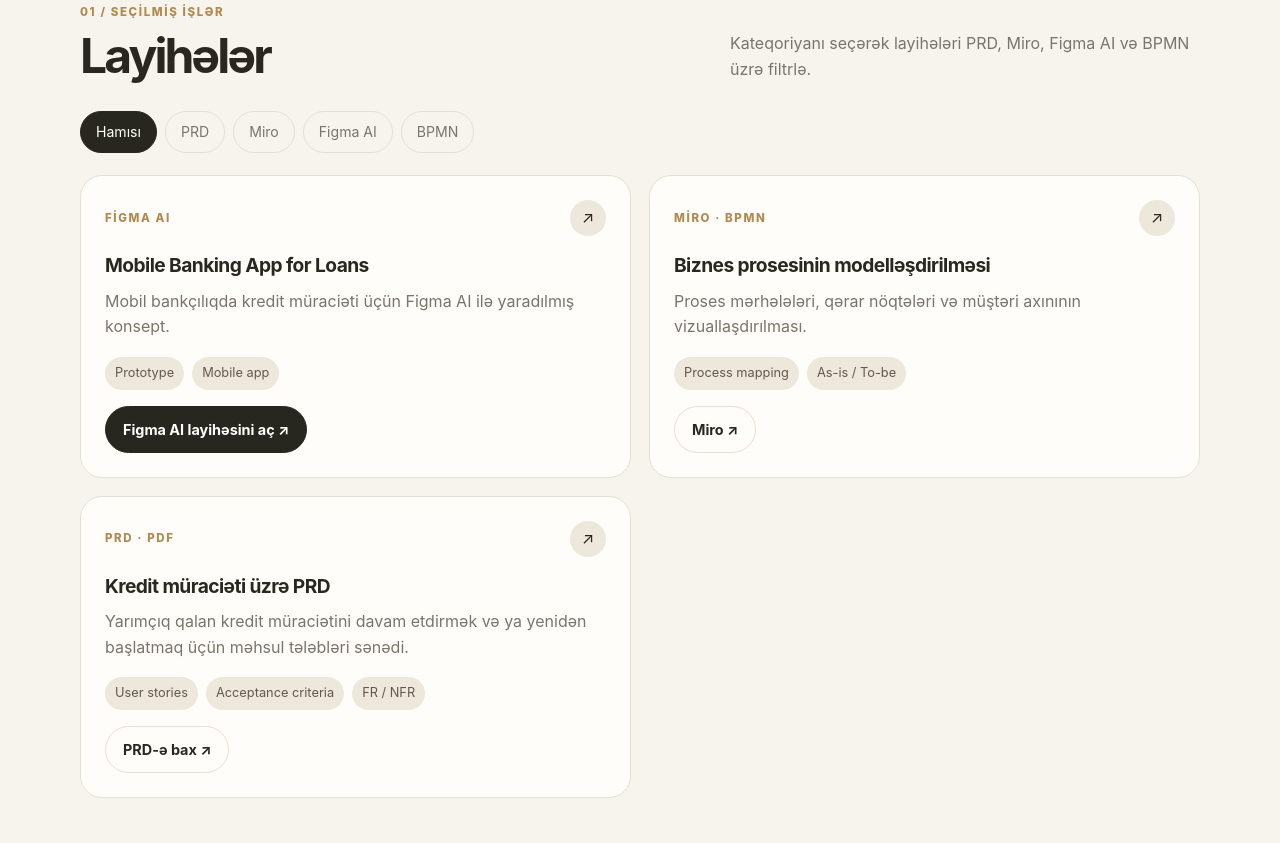
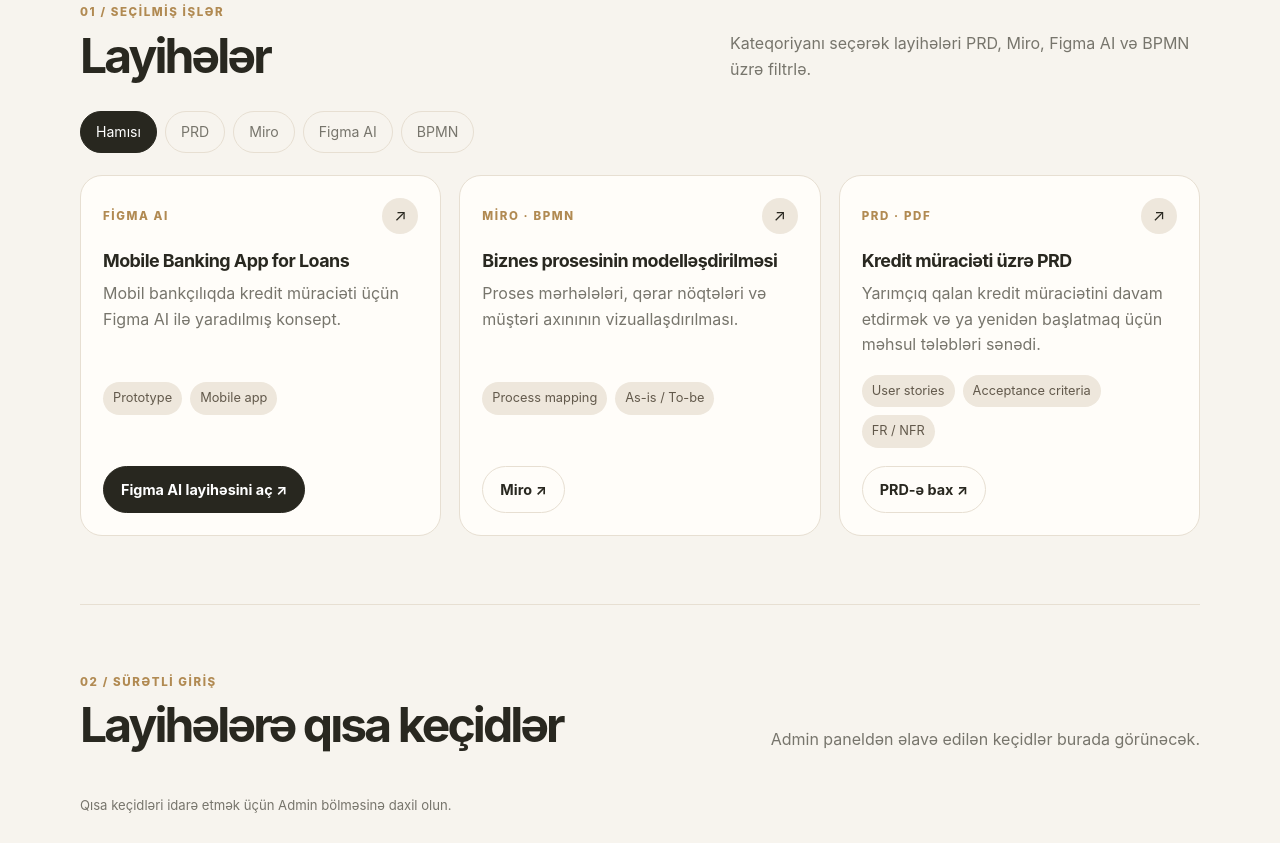
Before and after one commit to rafigahuseynovax-gif/rafigahuseyn-portfolio, a plain HTML site: page index.html in a window 1280 px wide. Shown: the part 817-1660 px from the top of the page. Drawn offline with nearby package versions, Linux system fonts and the light colour scheme; no server answers.

Commit message:
Update styles.css

```diff
--- a/styles.css
+++ b/styles.css
@@ -3,3 +3,42 @@
 
 .admin-wrap{width:min(900px,92%);margin:40px auto 70px}.admin-top{display:flex;justify-content:space-between;align-items:center;gap:15px;margin-bottom:25px}.admin-title{font-size:clamp(2rem,5vw,3rem);letter-spacing:-.06em;margin:8px 0}.notice{padding:13px 15px;border-radius:12px;background:#eee7dc;color:#62594b;font-size:.9rem}.field{display:grid;gap:6px;margin:12px 0}.field label{font-size:.88rem;font-weight:650}.field input,.field select{width:100%;padding:12px 14px;border:1px solid var(--line);border-radius:12px;background:#fffdf9;font:inherit;color:var(--ink)}.form-grid{display:grid;grid-template-columns:1fr 1fr;gap:12px}.admin-list{display:grid;gap:10px}.admin-row{display:flex;align-items:center;justify-content:space-between;gap:14px;padding:13px 15px;border:1px solid var(--line);border-radius:12px;background:#fffdf9}.admin-row small{color:var(--muted);display:block;overflow-wrap:anywhere}.danger{border-color:#d7aaa3!important;color:#9b3f35!important}.metric-grid{display:grid;grid-template-columns:repeat(3,1fr);gap:12px}.metric{background:#fffdf9;border:1px solid var(--line);border-radius:16px;padding:18px}.metric strong{font-size:1.8rem;display:block}.metric span{font-size:.82rem;color:var(--muted)}.hidden{display:none!important}.status{font-size:.9rem;color:var(--muted);margin-top:12px;overflow-wrap:anywhere}
 @media(max-width:760px){.links{gap:12px;font-size:.8rem}.hero{grid-template-columns:1fr;gap:25px;padding:55px 0 42px}.hero-card{min-height:230px}.monogram{font-size:5rem}.stats{margin-bottom:45px}.section{padding:52px 0}.sectionhead{display:block}.sub{margin-top:12px}.projects,.bpmn-layout,.contactbox{grid-template-columns:1fr}.diagram{justify-content:flex-start}.footer{flex-direction:column}.form-grid{grid-template-columns:1fr}.navin{flex-wrap:wrap;padding:12px 0}.links{order:3;width:100%;justify-content:space-between}.nav-actions .pill{padding:8px 11px}.metric-grid{grid-template-columns:1fr 1fr}}@media(max-width:430px){.links a:nth-child(2),.links a:nth-child(3){display:none}.hero h1{font-size:3rem}.stats{grid-template-columns:1fr}.file-row,.admin-row{align-items:flex-start;flex-direction:column}}
+
+/* Projects: 3 cards in one row */
+#projectGrid {
+  display: grid;
+  grid-template-columns: repeat(3, minmax(0, 1fr));
+  gap: 18px;
+  align-items: stretch;
+}
+
+#projectGrid .project {
+  min-width: 0;
+  min-height: 290px;
+  height: 100%;
+  padding: 22px;
+}
+
+#projectGrid .project h3 {
+  font-size: 1.12rem;
+  line-height: 1.4;
+}
+
+#projectGrid .project-actions {
+  margin-top: auto;
+  padding-top: 18px;
+}
+
+/* Tablet */
+@media (max-width: 900px) {
+  #projectGrid {
+    grid-template-columns: repeat(2, minmax(0, 1fr));
+  }
+}
+
+/* Mobile */
+@media (max-width: 600px) {
+  #projectGrid {
+    grid-template-columns: 1fr;
+  }
+}
```
